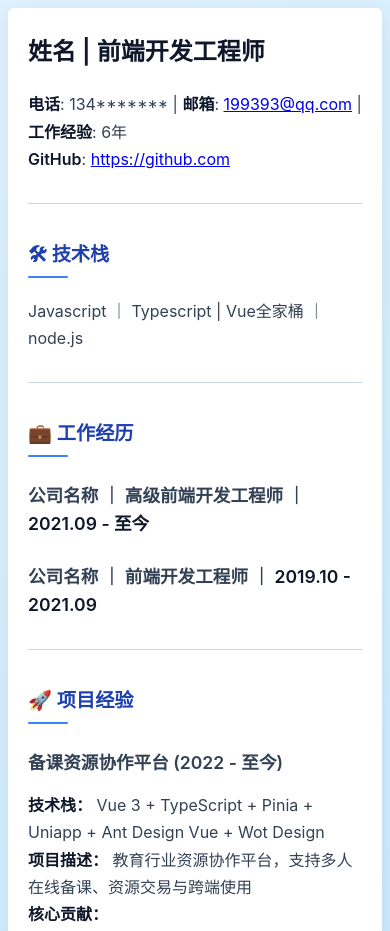
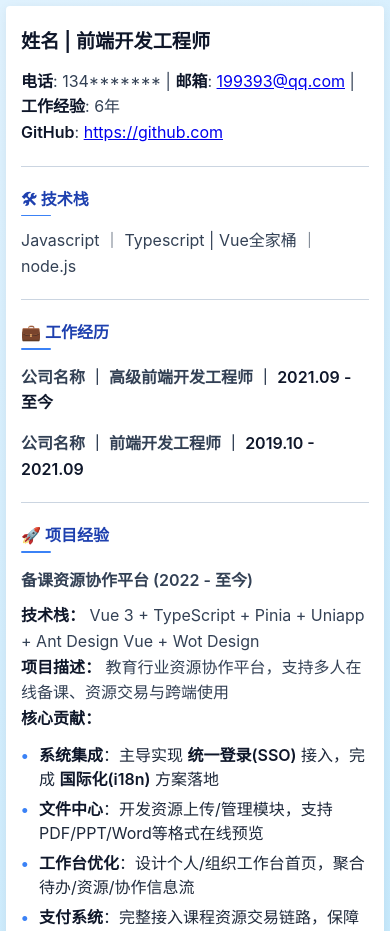
Before and after one commit to qinian2709/resume, a website: page index.html in a window 390 px wide. Shown: the top 931 px of the page. Drawn offline with nearby package versions, Linux system fonts and the light colour scheme.

Commit message:
style: 样式调整

```diff
--- a/index.html
+++ b/index.html
@@ -28,25 +28,25 @@
       color: #1e293b;
       background: linear-gradient(135deg, #e0f2fe 0%, #bae6fd 100%);
       min-height: 100vh;
-      padding: 16px;
+      padding: 12px;
     }
 
     .container {
       max-width: 1000px;
       margin: 0 auto;
       background: white;
-      border-radius: 12px;
-      box-shadow: 0 4px 20px rgba(0, 0, 0, 0.08);
+      border-radius: 8px;
+      box-shadow: 0 2px 12px rgba(0, 0, 0, 0.06);
       overflow: hidden;
       position: relative;
     }
 
     .action-buttons {
       position: absolute;
-      top: 20px;
-      right: 20px;
+      top: 15px;
+      right: 15px;
       display: flex;
-      gap: 12px;
+      gap: 8px;
       z-index: 10;
     }
 
@@ -54,14 +54,14 @@
       background: rgba(59, 130, 246, 0.1);
       border: 1px solid rgba(59, 130, 246, 0.2);
       color: #3b82f6;
-      padding: 8px 12px;
-      border-radius: 8px;
+      padding: 6px 10px;
+      border-radius: 6px;
       cursor: pointer;
-      font-size: 14px;
+      font-size: 13px;
       transition: all 0.2s ease;
       display: flex;
       align-items: center;
-      gap: 6px;
+      gap: 5px;
       backdrop-filter: blur(10px);
     }
 
@@ -82,25 +82,25 @@
     }
 
     .content {
-      padding: 45px 35px;
+      padding: 30px 25px;
     }
 
     /* Markdown样式优化 */
     .markdown-content h1 {
-      font-size: 1.8em;
+      font-size: 1.4em;
       color: #0f172a;
-      margin-bottom: 20px;
+      margin-bottom: 12px;
       font-weight: 600;
     }
 
     .markdown-content h2 {
-      font-size: 1.4em;
+      font-size: 1.15em;
       color: #1e40af;
-      margin-top: 35px;
-      margin-bottom: 20px;
+      margin-top: 18px;
+      margin-bottom: 12px;
       font-weight: 600;
       position: relative;
-      padding-bottom: 8px;
+      padding-bottom: 4px;
     }
 
     .markdown-content h2::after {
@@ -108,17 +108,17 @@
       position: absolute;
       bottom: 0;
       left: 0;
-      width: 40px;
-      height: 2px;
+      width: 30px;
+      height: 1.5px;
       background: #3b82f6;
       border-radius: 1px;
     }
 
     .markdown-content h3 {
-      font-size: 1.1em;
+      font-size: 1em;
       color: #334155;
-      margin-top: 25px;
-      margin-bottom: 15px;
+      margin-top: 15px;
+      margin-bottom: 10px;
       font-weight: 600;
     }
 
@@ -126,14 +126,14 @@
     .markdown-content ul {
       list-style: none;
       padding-left: 0;
-      margin: 15px 0;
+      margin: 12px 0;
     }
 
     .markdown-content li {
-      margin-bottom: 8px;
+      margin-bottom: 6px;
       position: relative;
-      padding-left: 20px;
-      line-height: 1.6;
+      padding-left: 18px;
+      line-height: 1.5;
     }
 
     .markdown-content li::before {
@@ -149,18 +149,18 @@
     .markdown-content ul ul {
       list-style: none;
       padding-left: 0;
-      margin: 8px 0;
+      margin: 6px 0;
     }
 
     .markdown-content ul ul li {
-      margin-bottom: 6px;
+      margin-bottom: 5px;
       position: relative;
-      padding-left: 20px;
-      line-height: 1.5;
+      padding-left: 18px;
+      line-height: 1.4;
       background: transparent !important;
       border: none !important;
       box-shadow: none !important;
-      padding: 0 0 0 20px !important;
+      padding: 0 0 0 18px !important;
     }
 
     .markdown-content ul ul li::before {
@@ -178,15 +178,15 @@
     }
 
     .markdown-content p {
-      margin-bottom: 15px;
-      line-height: 1.7;
+      margin-bottom: 12px;
+      line-height: 1.6;
       color: #334155;
     }
 
     .markdown-content hr {
       border: none;
       border-top: 1px solid #cbd5e1;
-      margin: 30px 0;
+      margin: 20px 0;
     }
 
     /* 响应式设计优化 */
@@ -200,56 +200,17 @@
 
     @media (max-width: 768px) {
       body {
-        padding: 12px;
+        padding: 10px;
       }
 
       .container {
-        border-radius: 8px;
+        border-radius: 6px;
         max-width: 100%;
       }
 
       .action-buttons {
-        top: 15px;
-        right: 15px;
-        gap: 8px;
-      }
-
-      .action-btn {
-        padding: 6px 10px;
-        font-size: 13px;
-      }
-
-      .content {
-        padding: 35px 25px;
-      }
-
-      .markdown-content h1 {
-        font-size: 1.6em;
-      }
-
-      .markdown-content h2 {
-        font-size: 1.3em;
-      }
-
-
-    }
-
-    @media (max-width: 480px) {
-      body {
-        padding: 8px;
-      }
-
-      .container {
-        border-radius: 6px;
-      }
-
-      .content {
-        padding: 25px 20px;
-      }
-
-      .action-buttons {
-        top: 10px;
-        right: 10px;
+        top: 12px;
+        right: 12px;
         gap: 6px;
       }
 
@@ -258,12 +219,51 @@
         font-size: 12px;
       }
 
+      .content {
+        padding: 25px 20px;
+      }
+
       .markdown-content h1 {
-        font-size: 1.5em;
+        font-size: 1.4em;
       }
 
       .markdown-content h2 {
+        font-size: 1.15em;
+      }
+
+
+    }
+
+    @media (max-width: 480px) {
+      body {
+        padding: 6px;
+      }
+
+      .container {
+        border-radius: 4px;
+      }
+
+      .content {
+        padding: 20px 15px;
+      }
+
+      .action-buttons {
+        top: 8px;
+        right: 8px;
+        gap: 4px;
+      }
+
+      .action-btn {
+        padding: 4px 6px;
+        font-size: 11px;
+      }
+
+      .markdown-content h1 {
         font-size: 1.2em;
+      }
+
+      .markdown-content h2 {
+        font-size: 1em;
       }
 
 
@@ -480,7 +480,7 @@
       try {
         // 使用最基本的配置，确保内容完整
         const opt = {
-          margin: 0.5,
+          margin: 0.4,
           filename: '个人简历.pdf',
           image: { type: 'jpeg', quality: 0.98 },
           html2canvas: { scale: 2 },
```
